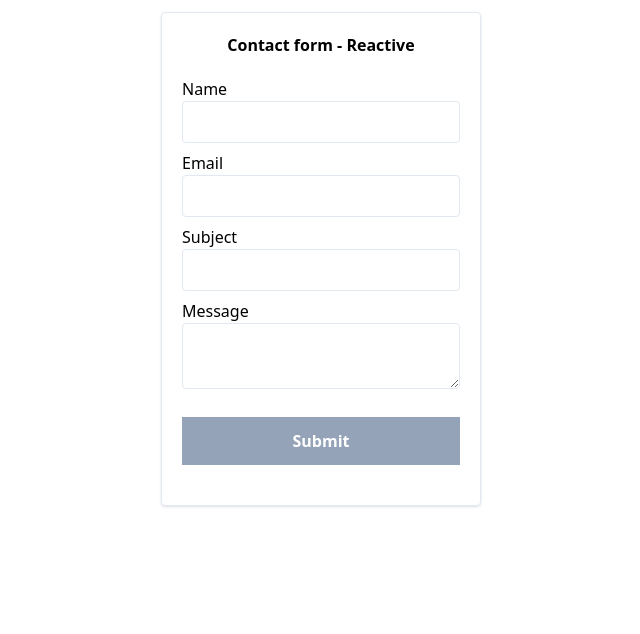
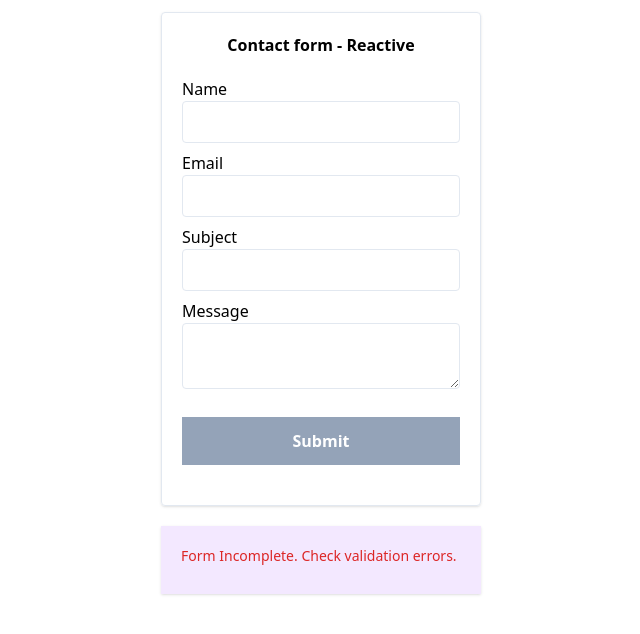
Before and after one commit to buddhika85/30_Apps_Angular, an Angular app: page / in a window 1280 px wide. Shown: the top 634 px of the page, without its empty margins (319-959 px from the left). Built offline with nearby package versions, Linux system fonts and the light colour scheme.

Commit message:
reactive forms

```diff
--- a/src/app/contact-reactive-form-14/contact-reactive-form-14.component.html
+++ b/src/app/contact-reactive-form-14/contact-reactive-form-14.component.html
@@ -74,3 +74,16 @@
     </div>
   </form>
 </div>
+
+<div class="bg-purple-100 mx-auto mt-5 w-1/4 shadow p-5 grid grid-cols-1">
+  @if(contactForm.invalid) {
+
+  <div class="error-msg">Form Incomplete. Check validation errors.</div>
+  } @else {
+  <h3 class="mx-auto text-center font-serif font-semibold mb-5">Form Inputs</h3>
+  <label>{{ this.contactForm.get("name")?.value }}</label>
+  <label>{{ this.contactForm.get("email")?.value }}</label>
+  <label>{{ this.contactForm.get("subject")?.value }}</label>
+  <label>{{ this.contactForm.get("message")?.value }}</label>
+  }
+</div>
```
Also changed, not shown: app_pics/14-Contact Form - Reactive form.png (added).
